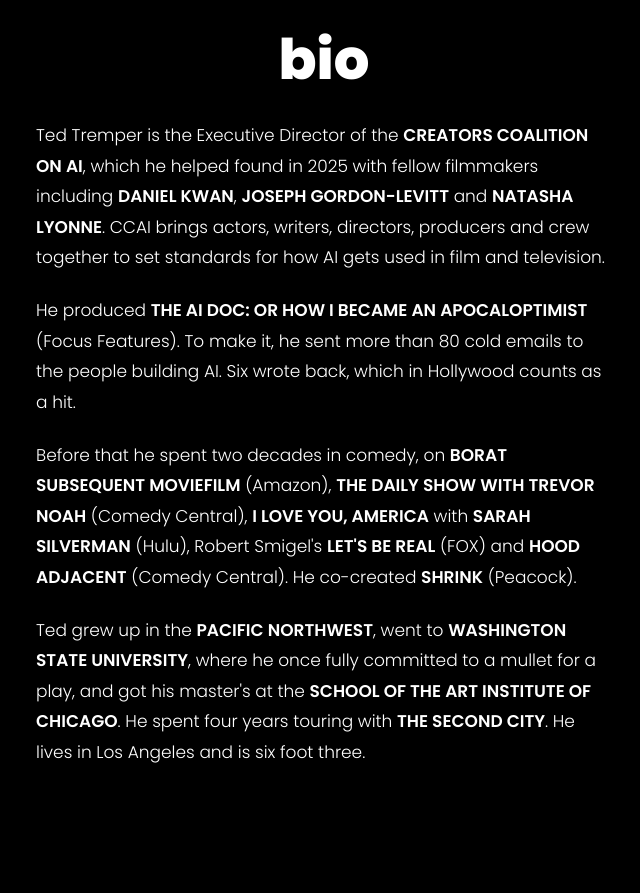
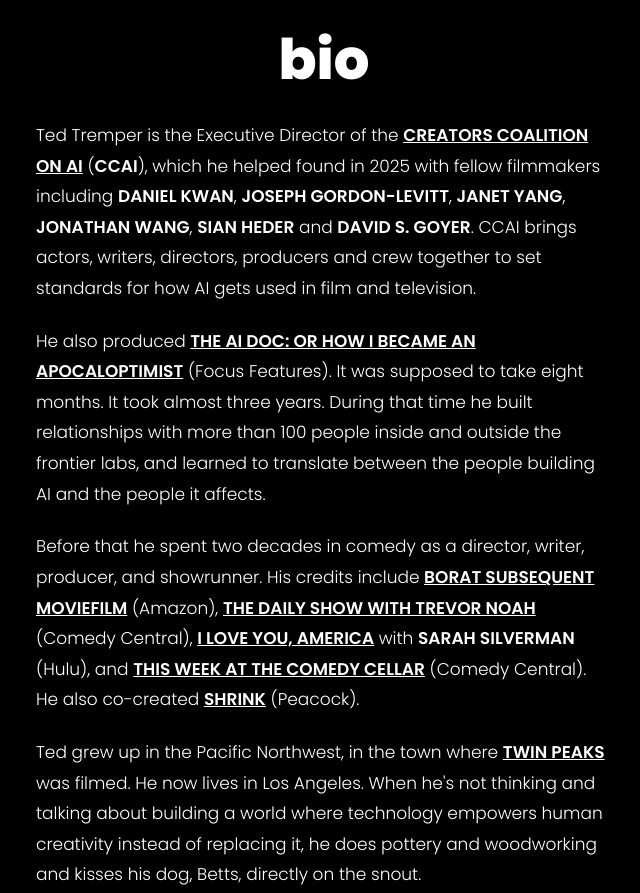
Before and after one commit to tedtremper/tedtremper.com, a plain HTML site: page index.html in a window 1280 px wide. Shown: the part 880-1773 px from the top of the page, without its empty margins (316-956 px from the left). Drawn offline with Linux system fonts and the light colour scheme.

Commit message:
Update bio with new copy and title links

```diff
--- a/index.html
+++ b/index.html
@@ -123,10 +123,10 @@
 <section id="bio">
   <div class="col">
     <h2>bio</h2>
-    <p>Ted Tremper is the Executive Director of the <b>CREATORS COALITION ON AI</b>, which he helped found in 2025 with fellow filmmakers including <b>DANIEL KWAN</b>, <b>JOSEPH GORDON-LEVITT</b> and <b>NATASHA LYONNE</b>. CCAI brings actors, writers, directors, producers and crew together to set standards for how AI gets used in film and television.</p>
-    <p>He produced <b>THE AI DOC: OR HOW I BECAME AN APOCALOPTIMIST</b> (Focus Features). To make it, he sent more than 80 cold emails to the people building AI. Six wrote back, which in Hollywood counts as a hit.</p>
-    <p>Before that he spent two decades in comedy, on <b>BORAT SUBSEQUENT MOVIEFILM</b> (Amazon), <b>THE DAILY SHOW WITH TREVOR NOAH</b> (Comedy Central), <b>I LOVE YOU, AMERICA</b> with <b>SARAH SILVERMAN</b> (Hulu), Robert Smigel's <b>LET'S BE REAL</b> (FOX) and <b>HOOD ADJACENT</b> (Comedy Central). He co-created <b>SHRINK</b> (Peacock).</p>
-    <p>Ted grew up in the <b>PACIFIC NORTHWEST</b>, went to <b>WASHINGTON STATE UNIVERSITY</b>, where he once fully committed to a mullet for a play, and got his master's at the <b>SCHOOL OF THE ART INSTITUTE OF CHICAGO</b>. He spent four years touring with <b>THE SECOND CITY</b>. He lives in Los Angeles and is six foot three.</p>
+    <p>Ted Tremper is the Executive Director of the <a href="https://www.creatorscoalitionai.com/"><b>CREATORS COALITION ON AI</b></a> (<b>CCAI</b>), which he helped found in 2025 with fellow filmmakers including <b>DANIEL KWAN</b>, <b>JOSEPH GORDON-LEVITT</b>, <b>JANET YANG</b>, <b>JONATHAN WANG</b>, <b>SIAN HEDER</b> and <b>DAVID S. GOYER</b>. CCAI brings actors, writers, directors, producers and crew together to set standards for how AI gets used in film and television.</p>
+    <p>He also produced <a href="https://www.focusfeatures.com/the-ai-doc-or-how-i-became-an-apocaloptimist"><b>THE AI DOC: OR HOW I BECAME AN APOCALOPTIMIST</b></a> (Focus Features). It was supposed to take eight months. It took almost three years. During that time he built relationships with more than 100 people inside and outside the frontier labs, and learned to translate between the people building AI and the people it affects.</p>
+    <p>Before that he spent two decades in comedy as a director, writer, producer, and showrunner. His credits include <a href="https://www.primevideo.com/detail/0H3D1IZ6BXXZESU8IM8ITTTB2C"><b>BORAT SUBSEQUENT MOVIEFILM</b></a> (Amazon), <a href="https://www.cc.com/shows/the-daily-show"><b>THE DAILY SHOW WITH TREVOR NOAH</b></a> (Comedy Central), <a href="https://www.hulu.com/series/i-love-you-america-with-sarah-silverman-1501fdad-75d2-4748-80ae-e63d95ff44f6"><b>I LOVE YOU, AMERICA</b></a> with <b>SARAH SILVERMAN</b> (Hulu), and <a href="https://tv.apple.com/us/show/this-week-at-the-comedy-cellar/umc.cmc.1cquwi4ae35uj7m4yay00nfxz"><b>THIS WEEK AT THE COMEDY CELLAR</b></a> (Comedy Central). He also co-created <a href="https://www.peacocktv.com/watch-online/tv/shrink/8159605805833168112"><b>SHRINK</b></a> (Peacock).</p>
+    <p>Ted grew up in the Pacific Northwest, in the town where <a href="https://tv.apple.com/us/show/twin-peaks/umc.cmc.1n2apxyl1chm6vcebyfefmqdk"><b>TWIN PEAKS</b></a> was filmed. He now lives in Los Angeles. When he's not thinking and talking about building a world where technology empowers human creativity instead of replacing it, he does pottery and woodworking and kisses his dog, Betts, directly on the snout.</p>
   </div>
 </section>
 
```
